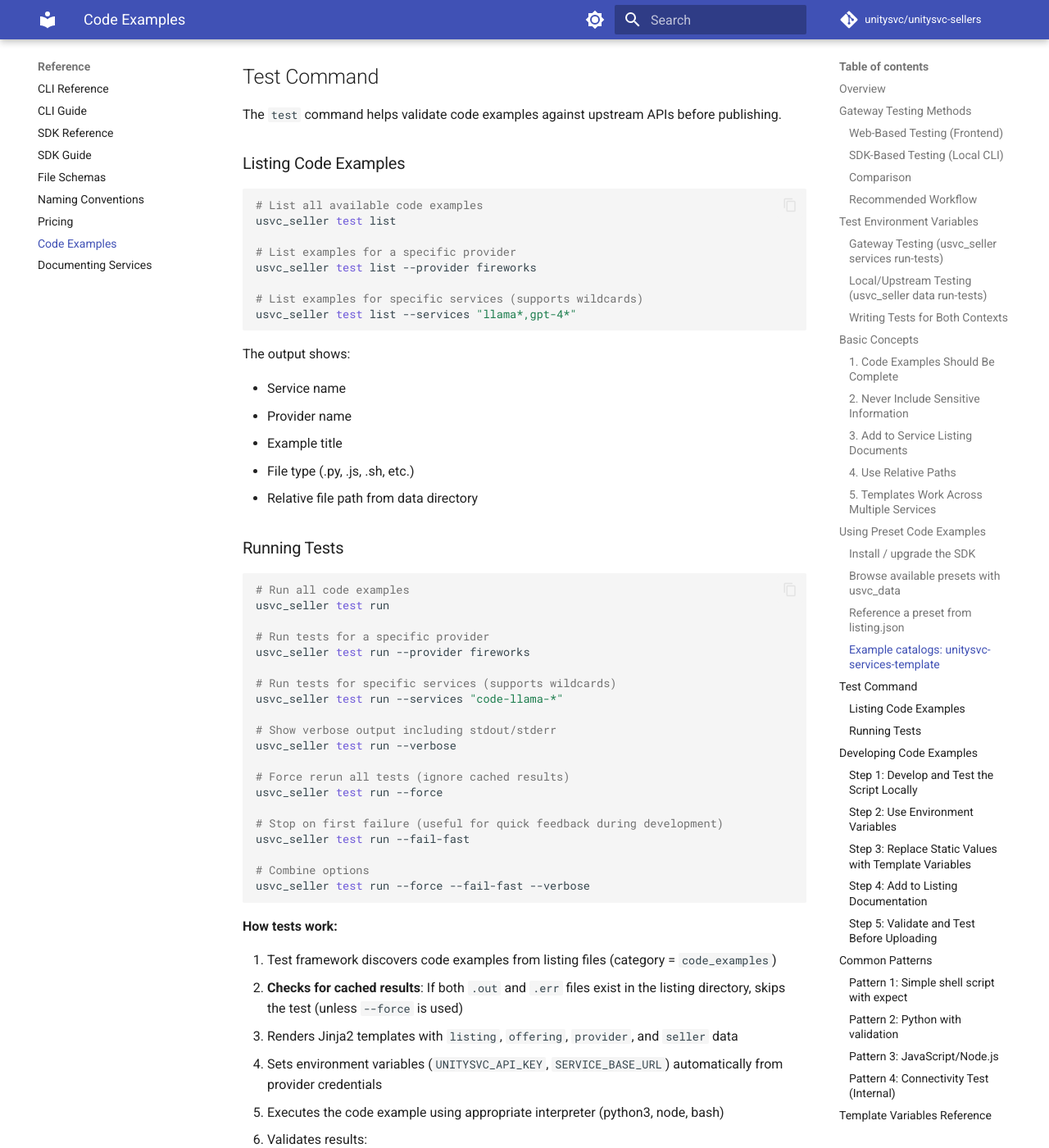
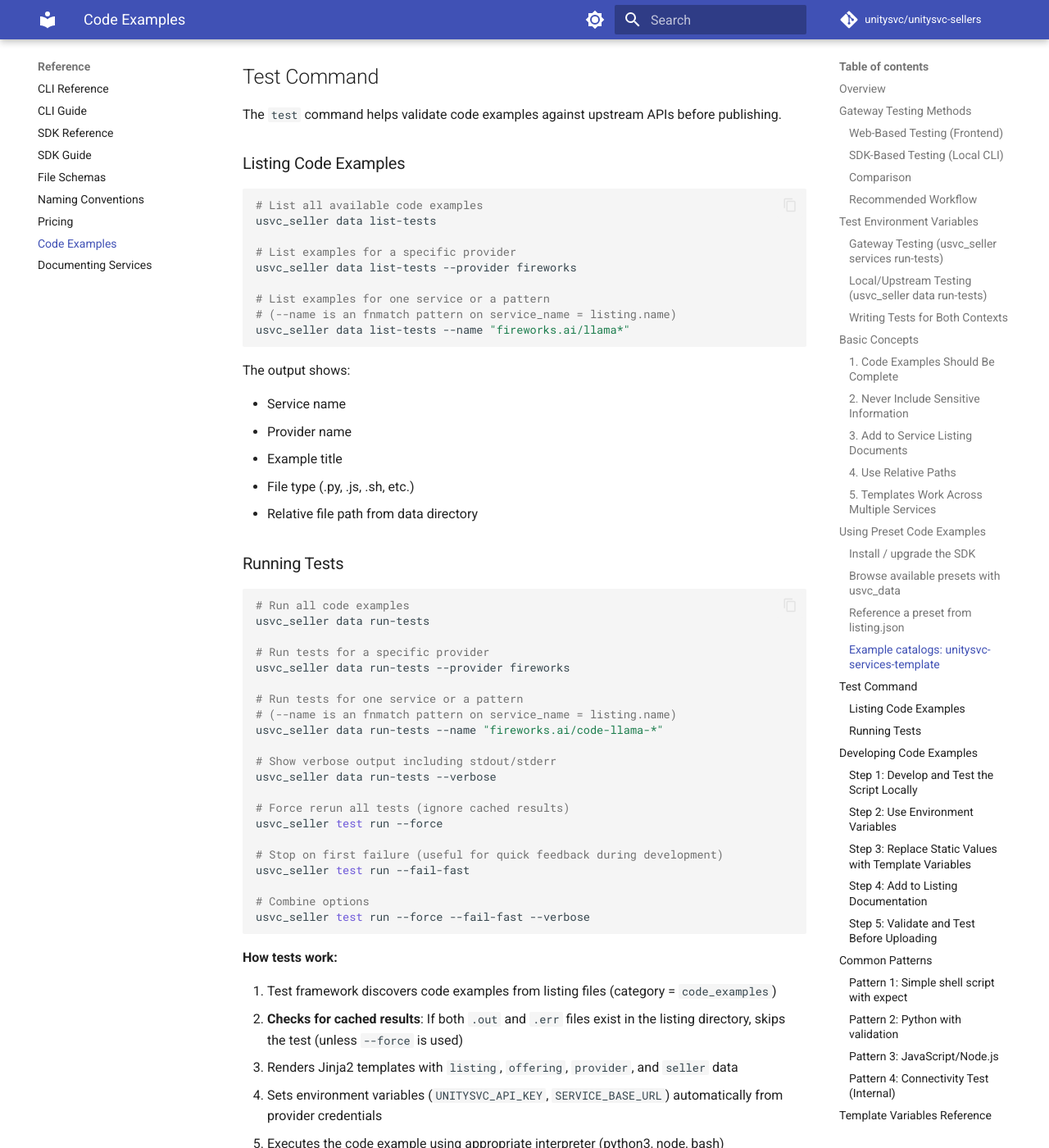
Before and after one commit to unitysvc/unitysvc-sellers, an MkDocs documentation site: the page built from docs/code-examples.md, in a window 1280 px wide and 1400 px high, scrolled down 11895 px. Shown: the whole window at 82% size. Built offline with MkDocs 1.6.1 and Material for MkDocs 9.7.7, drawn with Linux system fonts in a browser that asks for light colours; comment, search, counter and statistics services are not loaded; some of the changed text lies outside the part shown.

Commit message:
feat(cli): --name accepts fnmatch patterns; drop stale --services docs
Expand --name from an exact match to an fnmatch pattern against service_name
(= listing.name, #1138): a literal name selects one service, while
'cohere/*' / '*llama*' select a set. '*' spans '/', matching is
case-sensitive and platform-independent (fnmatchcase).

- utils: add service_name_matches() + literal_pattern_prefix() helpers.
- data list-tests / run-tests / show-test: pattern filter on listing.name.
- data upload --name: upload every matching service (was exactly-one); the
  ambiguity error is gone — a pattern matching many is intentional. No-match
  still errors.
- services submit/withdraw/deprecate/set-visibility/delete --name: resolve
  all backend rows whose service_name matches; narrow the server search by
  the pattern's literal prefix, then fnmatch-filter client-side.
- --provider stays a separate axis (the only way to reach a provider's
  bare top-level services, which a 'provider/*' pattern can't match).

Docs: rewrite the CLI selection section in naming-conventions.md; replace the
removed --services examples in code-examples.md with --name patterns;
regenerate cli-reference.md. Tests for the matcher helpers + glob upload.
ruff + mypy clean; 216 pass; mkdocs builds.

Co-Authored-By: Claude Opus 4.8 (1M context) <noreply@anthropic.com>

````diff
--- a/docs/code-examples.md
+++ b/docs/code-examples.md
@@ -470,13 +470,14 @@ The `test` command helps validate code examples against upstream APIs before pub
 
 ```bash
 # List all available code examples
-usvc_seller test list
+usvc_seller data list-tests
 
 # List examples for a specific provider
-usvc_seller test list --provider fireworks
+usvc_seller data list-tests --provider fireworks
 
-# List examples for specific services (supports wildcards)
-usvc_seller test list --services "llama*,gpt-4*"
+# List examples for one service or a pattern
+# (--name is an fnmatch pattern on service_name = listing.name)
+usvc_seller data list-tests --name "fireworks.ai/llama*"
 ```
 
 The output shows:
@@ -491,16 +492,17 @@ The output shows:
 
 ```bash
 # Run all code examples
-usvc_seller test run
+usvc_seller data run-tests
 
 # Run tests for a specific provider
-usvc_seller test run --provider fireworks
+usvc_seller data run-tests --provider fireworks
 
-# Run tests for specific services (supports wildcards)
-usvc_seller test run --services "code-llama-*"
+# Run tests for one service or a pattern
+# (--name is an fnmatch pattern on service_name = listing.name)
+usvc_seller data run-tests --name "fireworks.ai/code-llama-*"
 
 # Show verbose output including stdout/stderr
-usvc_seller test run --verbose
+usvc_seller data run-tests --verbose
 
 # Force rerun all tests (ignore cached results)
 usvc_seller test run --force
@@ -751,16 +753,16 @@ usvc_seller test list
 # File Path: fireworks/docs/test.py.j2
 ```
 
-pass option `--services` to limit to particular services.
+pass option `--name` (an fnmatch pattern on service_name = listing.name) to limit to particular services.
 
 **Step 5.3: Run tests**
 
 ```bash
 # Test your specific provider
-usvc_seller test run --provider fireworks
+usvc_seller data run-tests --provider fireworks
 
-# Or test specific services
-usvc_seller test run --services "llama*"
+# Or test a pattern of services
+usvc_seller data run-tests --name "fireworks.ai/llama*"
 
 # Expected output:
 # Testing: llama-3-1-405b-instruct - Python code example
````
Also changed, not shown: docs/cli-reference.md (+8 -8 lines), docs/naming-conventions.md (+16 -7 lines), 8 other files.
